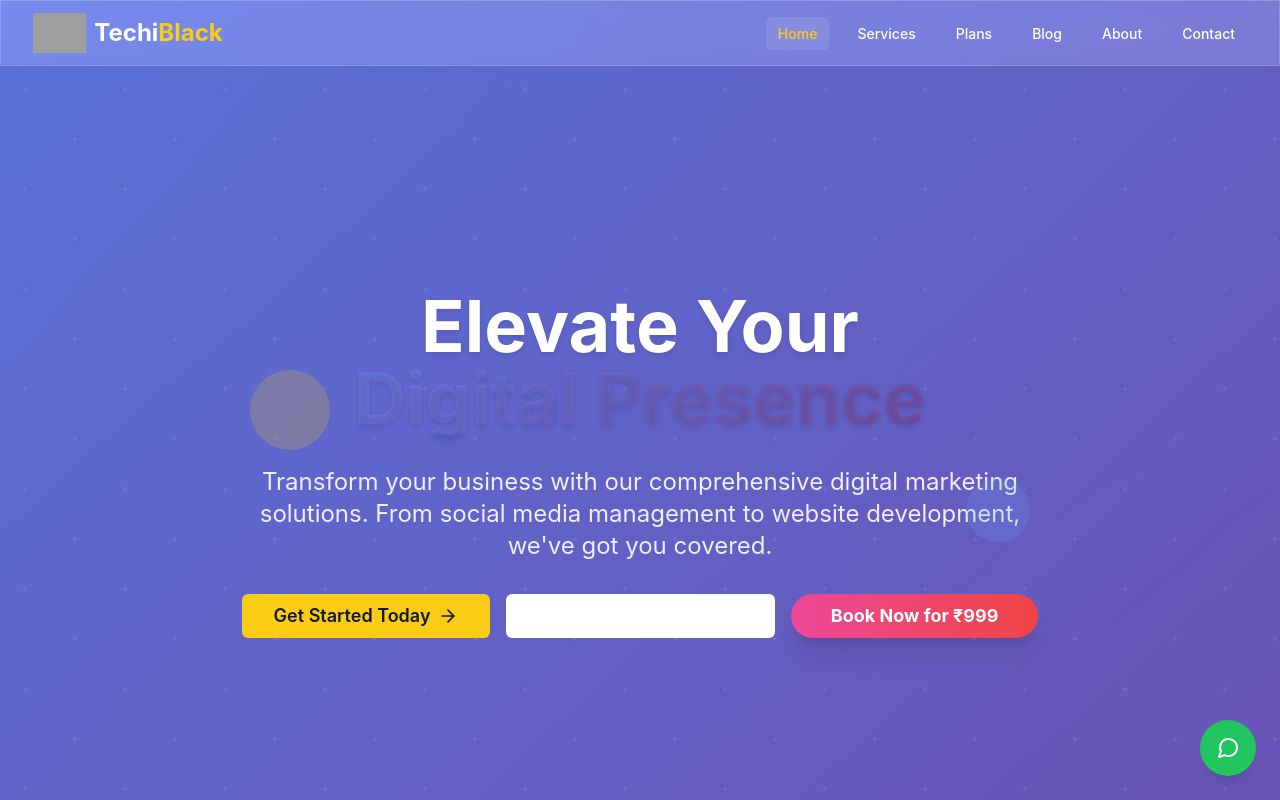
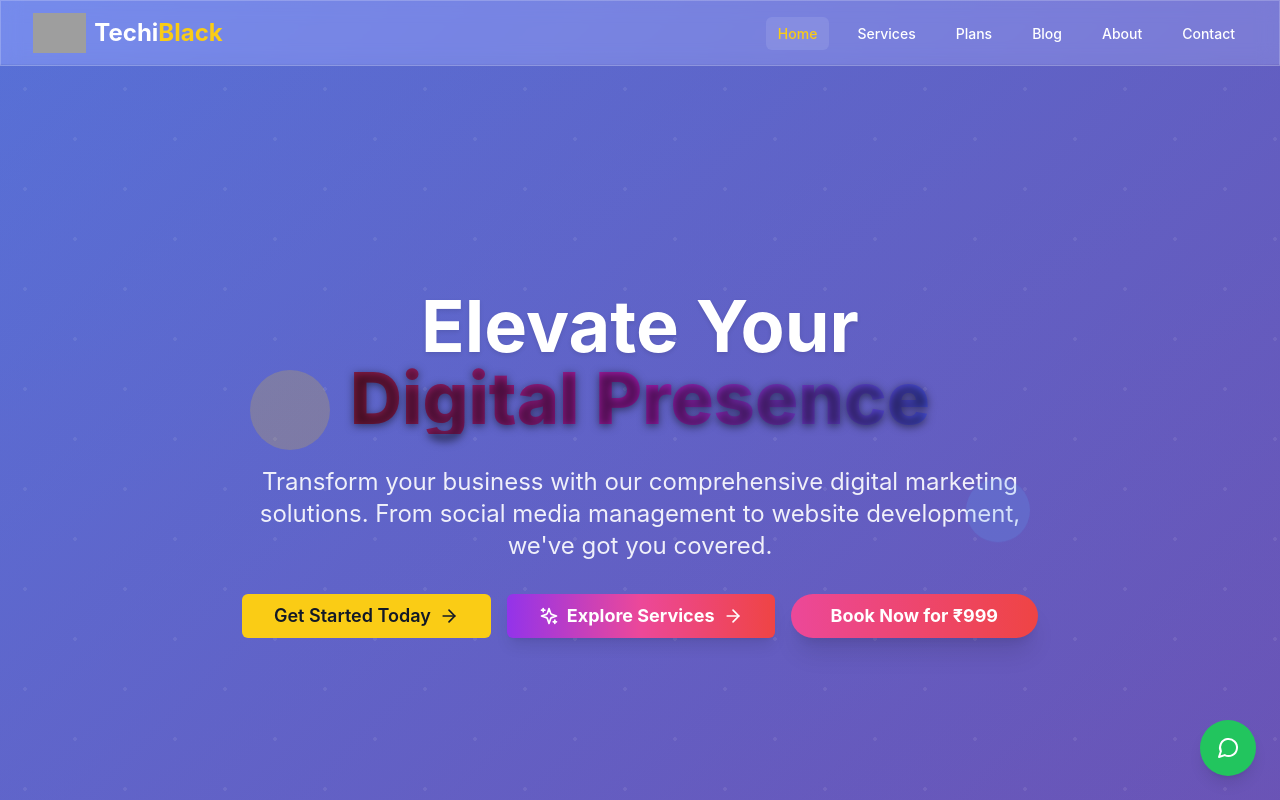
Before and after one commit to jagarwalboy/techiblack, a React (Vite) app: page / in a window 1280 px wide. Shown: the top 800 px of the page. Built offline with nearby package versions, Linux system fonts and the light colour scheme; grey boxes are pictures that could not be loaded.

Commit message:
Improve Home page: make 'Explore Services' button and 'Digital Presence' text more visible for better UX

```diff
--- a/src/pages/Home.jsx
+++ b/src/pages/Home.jsx
@@ -96,7 +96,12 @@ const Home = () => {
                 transition={{ duration: 1, delay: 0.2 }}
               >
                 Elevate Your
-                <span className="block gradient-text">Digital Presence</span>
+                <span className="block gradient-text font-extrabold text-shadow-lg" style={{
+                  background: 'linear-gradient(90deg, #7f1d1d 0%, #a21caf 50%, #2563eb 100%)',
+                  WebkitBackgroundClip: 'text',
+                  WebkitTextFillColor: 'transparent',
+                  textShadow: '0 2px 8px rgba(0,0,0,0.5)'
+                }}>Digital Presence</span>
               </motion.h1>
 
               <motion.p
@@ -124,7 +129,7 @@ const Home = () => {
                   whileHover={{ scale: 1.05 }}
                   whileTap={{ scale: 0.95 }}
                 >
-                  <Button asChild variant="outline" size="lg" className="relative overflow-hidden border-2 border-white/30 text-white hover:bg-gradient-to-r hover:from-purple-500 hover:to-pink-500 hover:border-transparent hover:text-white px-8 py-3 text-lg group">
+                  <Button asChild size="lg" className="relative overflow-hidden bg-gradient-to-r from-purple-600 via-pink-500 to-red-500 text-white font-bold border-0 hover:from-purple-700 hover:to-red-600 px-8 py-3 text-lg group shadow-lg">
                     <Link to="/services" className="relative z-10 flex items-center">
                       <Sparkles className="mr-2 h-5 w-5 group-hover:animate-spin" />
                       Explore Services
```
